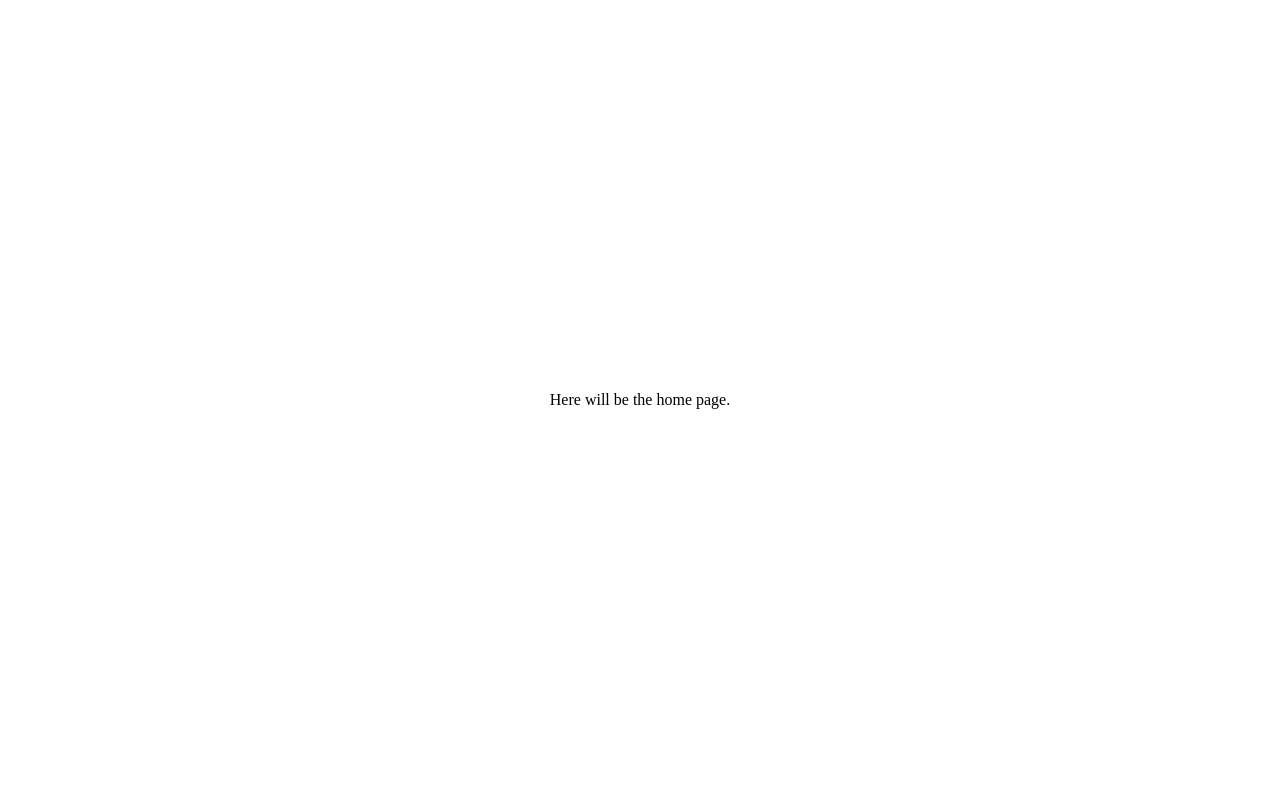
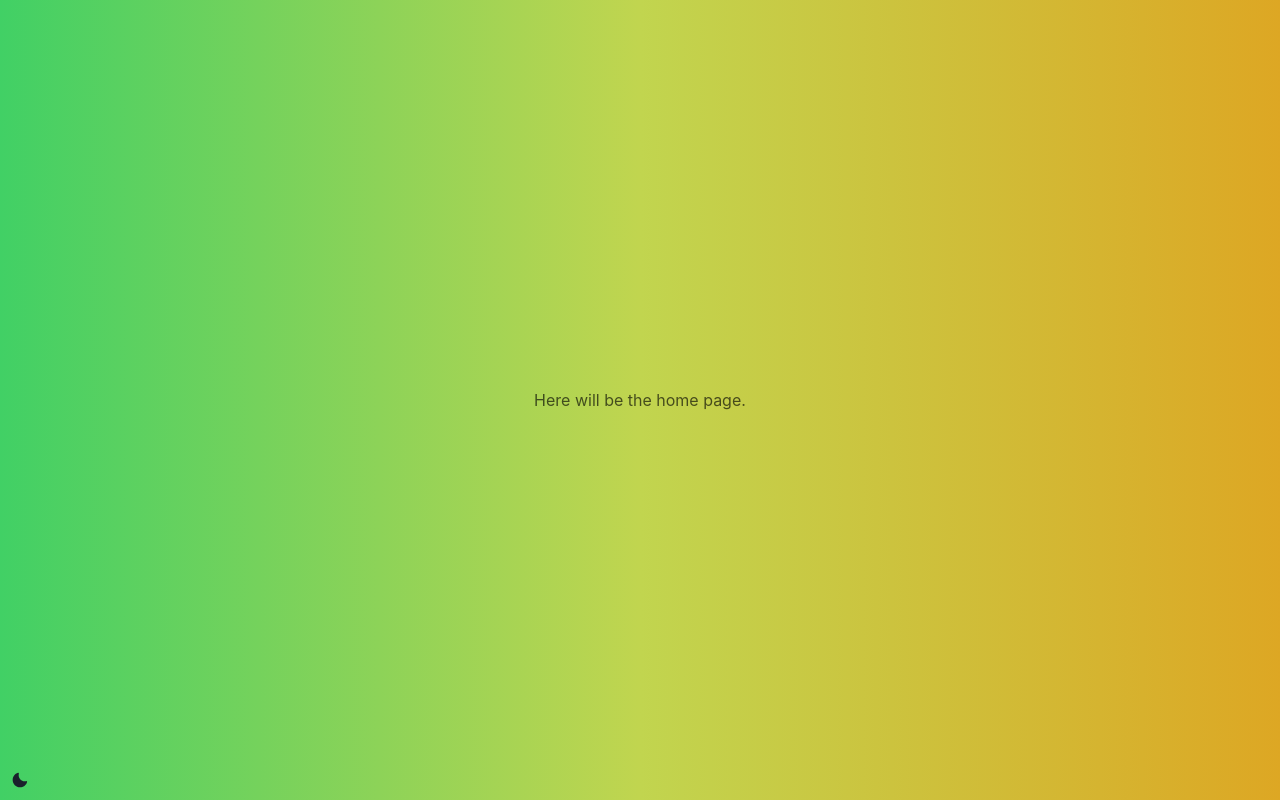
Before and after one commit to Damian0401/IO-project, a React (Create React App) app in the folder frontend/: page / in a window 1280 px wide. Built offline with nearby package versions, Linux system fonts and the light colour scheme.

Commit message:
Added Chakra-UI to project

```diff
--- a/frontend/package.json
+++ b/frontend/package.json
@@ -3,6 +3,10 @@
   "version": "0.1.0",
   "private": true,
   "dependencies": {
+    "@chakra-ui/icons": "^2.0.11",
+    "@chakra-ui/react": "^2.3.7",
+    "@emotion/react": "^11.10.5",
+    "@emotion/styled": "^11.10.5",
     "@testing-library/jest-dom": "^5.16.5",
     "@testing-library/react": "^13.4.0",
     "@testing-library/user-event": "^13.5.0",
@@ -10,6 +14,7 @@
     "@types/node": "^16.18.3",
     "@types/react": "^18.0.25",
     "@types/react-dom": "^18.0.8",
+    "framer-motion": "^7.6.5",
     "react": "^18.2.0",
     "react-dom": "^18.2.0",
     "react-scripts": "5.0.1",
--- /dev/null
+++ b/frontend/src/app/common/theme.ts
@@ -0,0 +1,35 @@
+import { extendTheme, StyleFunctionProps } from "@chakra-ui/react";
+import { mode } from "@chakra-ui/theme-tools";
+
+const lightBackground = 'linear-gradient(90deg, rgba(65,208,101,1) 0%, rgba(193,213,79,1) 50%, rgba(219,162,23,0.9435924027814251) 100%)';
+const darkBackground = 'linear-gradient(90deg, rgba(58,145,80,1) 0%, rgba(129,139,68,1) 50%, rgba(171,123,7,0.9435924027814251) 100%)';
+
+const theme = extendTheme({
+    styles: {
+        global: (props: StyleFunctionProps) => ({
+            html: {
+                height: '100%',
+            },
+            body: {
+                bg: mode(lightBackground, darkBackground)(props),
+                color: mode('blackAlpha.700', 'whiteAlpha.600')(props),
+                margin: 0,
+                padding: 0,
+            },
+            '&::-webkit-scrollbar': {
+                width: '1rem',
+                borderRadius: '2rem',
+                backgroundColor: `rgba(0, 0, 0, 0.05)`,
+            },
+            '&::-webkit-scrollbar-thumb': {
+                borderRadius: '2rem',
+                backgroundColor: `rgba(0, 0, 0, 0.05)`,
+            },
+            components: {
+
+            }
+        })
+    },
+});
+
+export default theme;
--- a/frontend/src/app/layout/App.tsx
+++ b/frontend/src/app/layout/App.tsx
@@ -1,8 +1,10 @@
 import HomePage from "../features/home/HomePage";
+import ToggleThemeButton from "./ToggleThemeButton";
 
 function App() {
   return (
     <>
+      <ToggleThemeButton />
       <HomePage />
     </>
   );
--- /dev/null
+++ b/frontend/src/app/layout/ToggleThemeButton.tsx
@@ -0,0 +1,20 @@
+import { MoonIcon, SunIcon } from "@chakra-ui/icons";
+import { IconButton, useColorMode } from "@chakra-ui/react";
+
+
+export default function ToggleThemeButton() {
+    const { colorMode, toggleColorMode } = useColorMode()
+
+    return (
+        <IconButton
+            borderRadius='0 1rem 0 0'
+            variant='ghost'
+            position='fixed'
+            bottom='0px'
+            left='0px'
+            aria-label='toggle theme'
+            icon={colorMode === 'light' ? <MoonIcon /> : <SunIcon />}
+            onClick={toggleColorMode}
+        />
+    )
+}
--- a/frontend/src/index.css
+++ /dev/null
@@ -1,3 +0,0 @@
-body {
-    margin: 0;
-}
--- a/frontend/src/index.tsx
+++ b/frontend/src/index.tsx
@@ -1,13 +1,16 @@
+import { ChakraProvider } from '@chakra-ui/react';
 import React from 'react';
 import ReactDOM from 'react-dom/client';
+import theme from './app/common/theme';
 import App from './app/layout/App';
-import './index.css'
 
 const root = ReactDOM.createRoot(
   document.getElementById('root') as HTMLElement
 );
 root.render(
-  <React.StrictMode>
-    <App />
-  </React.StrictMode>
+  <ChakraProvider theme={theme}>
+    <React.StrictMode>
+      <App />
+    </React.StrictMode>
+  </ChakraProvider>
 );
```
Also changed, not shown: frontend/src/app/layout/LoadingSpinner.tsx (added, +10 -0 lines), 1 other file (tests, documents, lock files or other folders).
